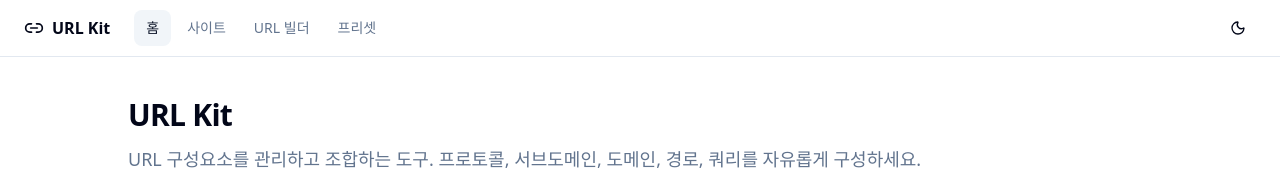
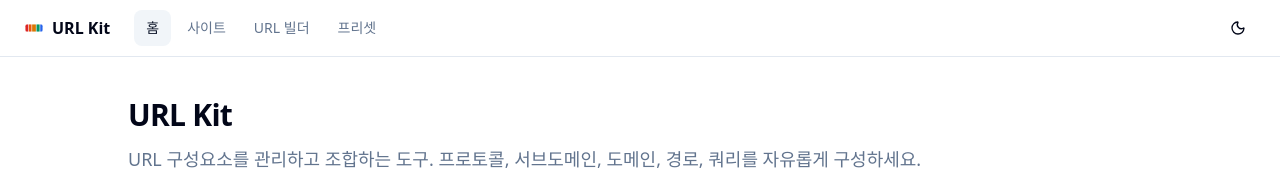
Before and after one commit to ybbarng/url.byb.kr, a Next.js app: page / in a window 1280 px wide. Shown: the top 170 px of the page. Built offline with nearby package versions, Linux system fonts and the light colour scheme.

Commit message:
style: favicon과 헤더 로고를 5색 세그먼트 바로 교체 - URL 구성요소 색상(빨주노초파)과 시각적 통일

```diff
--- a/src/components/layout/header.tsx
+++ b/src/components/layout/header.tsx
@@ -1,6 +1,6 @@
 "use client";
 
-import { Link2, Menu, X } from "lucide-react";
+import { Menu, X } from "lucide-react";
 import Link from "next/link";
 import { usePathname } from "next/navigation";
 import { useState } from "react";
@@ -24,7 +24,20 @@ export function Header() {
       <div className="flex h-14 items-center px-6">
         {/* 로고 */}
         <Link href="/" className="mr-6 flex items-center gap-2 font-bold">
-          <Link2 className="h-5 w-5" />
+          <svg viewBox="0 0 32 32" className="h-5 w-5" aria-hidden="true">
+            <defs>
+              <clipPath id="logo-bar">
+                <rect x="2" y="10" width="28" height="12" rx="3" />
+              </clipPath>
+            </defs>
+            <g clipPath="url(#logo-bar)">
+              <rect x="2" y="10" width="5" height="12" fill="#dc2626" />
+              <rect x="8" y="10" width="4" height="12" fill="#ea580c" />
+              <rect x="13" y="10" width="6" height="12" fill="#d97706" />
+              <rect x="20" y="10" width="5" height="12" fill="#059669" />
+              <rect x="26" y="10" width="4" height="12" fill="#2563eb" />
+            </g>
+          </svg>
           <span>URL Kit</span>
         </Link>
 
```
Also changed, not shown: public/favicon.svg.
